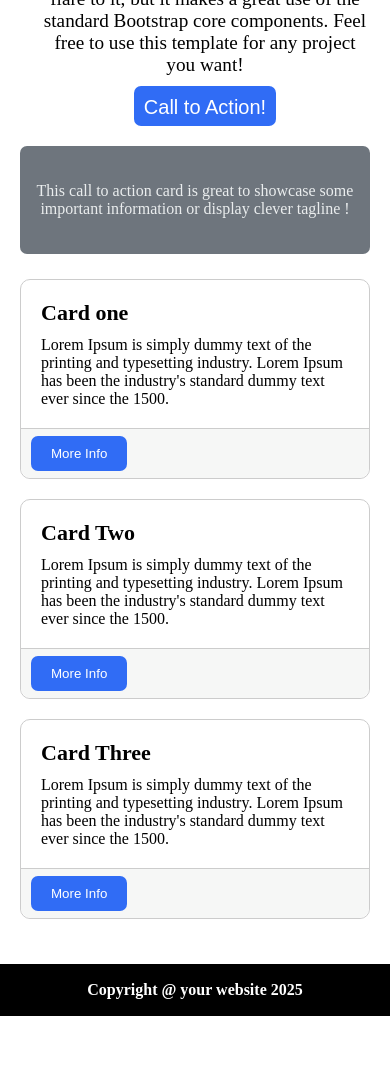
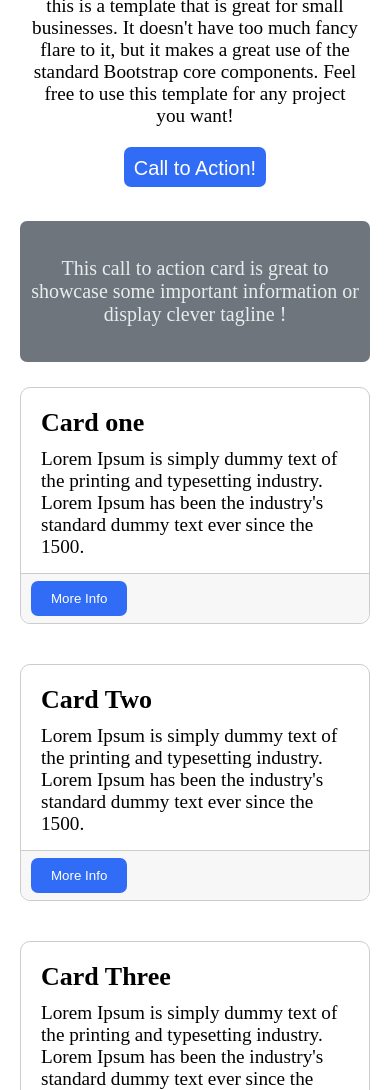
Before and after one commit to muhamedhabi/Task-1-With-Flex, a plain HTML site: page index.html in a window 390 px wide. Shown: the part 475-1565 px from the top of the page. Before the commit the page ends 1491 px from the top, so only its background shows below. Drawn offline with Linux system fonts and the light colour scheme.

Commit message:
Update style.css

```diff
--- a/style.css
+++ b/style.css
@@ -13,11 +13,18 @@
     box-sizing: border-box;
 
 }
+body{
+padding-top:70px ;
+}
 header{
-    position: relative;
+    position: fixed;
+    width: 100%;
+    top: 0;
+    left: 0;
     background-color: black;
     height: 70px;
     padding-top: 15px;
+    z-index: 999;
 
 
 }
@@ -29,6 +36,10 @@ header{
 
 .logo h1{
     color: white;
+}
+.logo h1 a{
+  text-decoration: none;
+  color: white;
 }
 
 .nav ul {
@@ -56,7 +67,7 @@ nav ul li ul.dropdown {
   text-align: center;
   position: absolute;
   top: 100%;
-  left: -30px;
+  left: -58px;
   background-color: black;
   display: none;
   border-radius: 10px;
@@ -70,6 +81,8 @@ nav ul li ul.dropdown {
   text-decoration: none;
   color:   #a3a0a0;
   font-size: larger;
+  justify-content: center;
+
 }
 
 
@@ -124,10 +137,12 @@ img {
 }
 
 
-
+.content p {
+  padding: 10px 0;
+}
 
 .content{
-    padding-top : 60px; ;
+    padding: 45px 10px;
     width: 100%;
     padding-left: 20px;
     font-size:larger;
@@ -143,6 +158,8 @@ img {
     border-style: none;
     margin-top: 10px;
     font-size: 20px;
+    cursor: pointer;
+
 
 
 }
@@ -152,20 +169,19 @@ img {
 
 
 .middleSection{
-    margin-top: 20px;
+    margin: 23.5px 0px;
     background-color: #6e757d;
-    /* height: 91px; */
     width: 100%;
     color: #eaedee;
     text-align: center;
     padding: 36.2px 10px;
-
     border-radius: 7px;
 
 
 }
 .middleSection h4{
   font-weight: lighter;
+  font-size: 20px;
 
 }
 
@@ -177,12 +193,17 @@ img {
   margin: 25px 0px;
   width: 100%;
   display: flex;
+  flex-wrap: wrap;
+  gap: 35px;
+
 
 }
 
   .card{
-    width: 31%;
-    margin-right: 3.5%;
+    padding-bottom: 35px;
+    min-height: 200px;
+    position: relative;
+    flex:1 1 31%;
     background: #fff;
     border: 1px solid #ccc;
     margin-bottom: 30px;
@@ -194,7 +215,7 @@ img {
 
 
   .cardTop {
-    padding: 20px;
+    padding: 20px 20px 30px 20px;
     box-sizing: border-box;
 
 
@@ -208,7 +229,10 @@ img {
 
 
   .cardBottom {
-
+    position: absolute;
+    bottom: 0;
+    right: 0;
+    left: 0;
     width: 100%;
     padding: 7px 10px;
     background-color: #f6f7f6;
@@ -249,13 +273,9 @@ img {
 
 
 footer{
-    /* position: absolute;
-    bottom: 0; */
     text-align: center;
     background-color: black;
-    height: 52px;
-    width: 100%;
-    padding-top: 17px;
+    padding: 45px 0px;
     color: white;
 }
 
@@ -264,7 +284,7 @@ footer{
 
 
 
-@media (max-width:730px){
+@media screen and (max-width:730px){
     .content{
         text-align: center;
         width: 100%;
@@ -278,7 +298,7 @@ footer{
         width: 100%;
         margin-right: 0;
         margin-bottom: 20px;
-        height:max-content;
+        min-height: 170px;
       }
 
     .hamburger {
@@ -288,7 +308,7 @@ footer{
 
 
 
-      #nav-toggle:checked + .hamburger + .nav {
+      #nav-toggle:hover + .hamburger + .nav ,.nav:hover{
         display: block;
       }
 
@@ -301,7 +321,7 @@ footer{
       }
 
       .nav ul li {
-        margin: 20px 0px;
+        margin: 10px 0px;
       }
 
 
@@ -318,7 +338,7 @@ footer{
         right: 0;
         position: absolute;
         z-index: 1;
-        border-radius: 7px;
+        border-radius: 0 0 0 7px;        ;
       }
       .logo{
         width: auto;
@@ -334,8 +354,8 @@ footer{
       .topSection h2{
         font-size: 30px;
       }
-      .cardTop h3{
-        font-size: 22px;
+      .cardTop p{
+        font-size: larger;
       }
 
 
@@ -350,8 +370,14 @@ footer{
 }
 
 
-@media (max-width:1034px){
-  .topSection .rightContent .content{
-    padding-top: 15px;
-  }
+@media screen and (max-width:1040px){
+ .content{
+  padding: 10px;
+ }
+ .content h2{
+  font-size: 35px;
+ }
+ .card-wrapper{
+  gap: 20px;
+ }
 }
```
